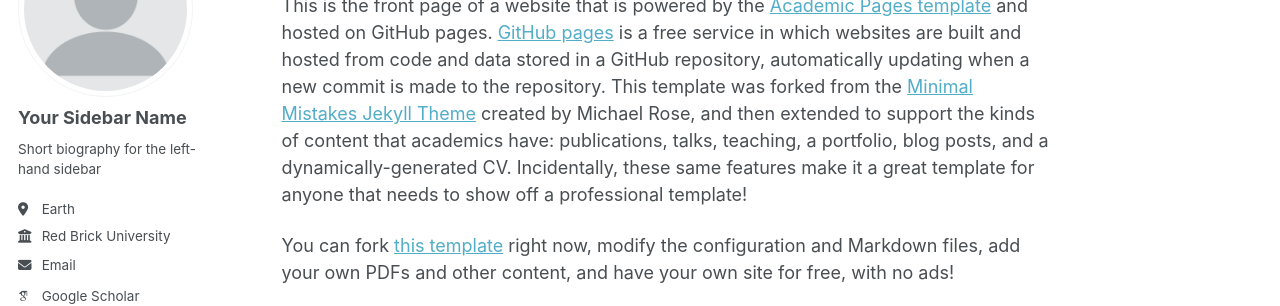
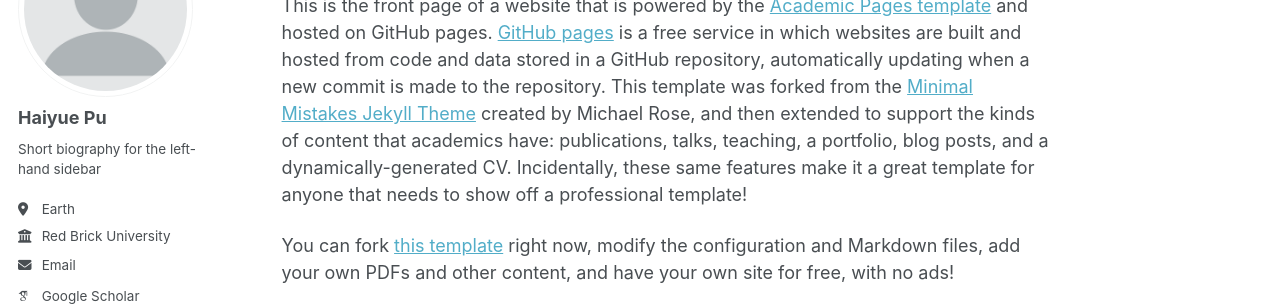
Before and after one commit to haiyuepu/Haiyue_Pu.github.io, a Jekyll site: the page built from _pages/about.md, in a window 1280 px wide. Shown: the part 179-485 px from the top of the page. Built offline with Jekyll 4.4.1, drawn with Linux system fonts in a browser that asks for light colours; some web fonts are replaced; a script bundle is joined from its source files by our own code; library files that are not in the unit come from our copies.

Commit message:
Update _config.yml

```diff
--- a/_config.yml
+++ b/_config.yml
@@ -24,7 +24,7 @@ repository               : "academicpages/academicpages.github.io"
 author:
   # Biographic information
   avatar           : "profile.png"
-  name             : "Your Sidebar Name"
+  name             : "Haiyue Pu"
   pronouns         : # example: "she/her"
   bio              : "Short biography for the left-hand sidebar"
   location         : "Earth"
```
